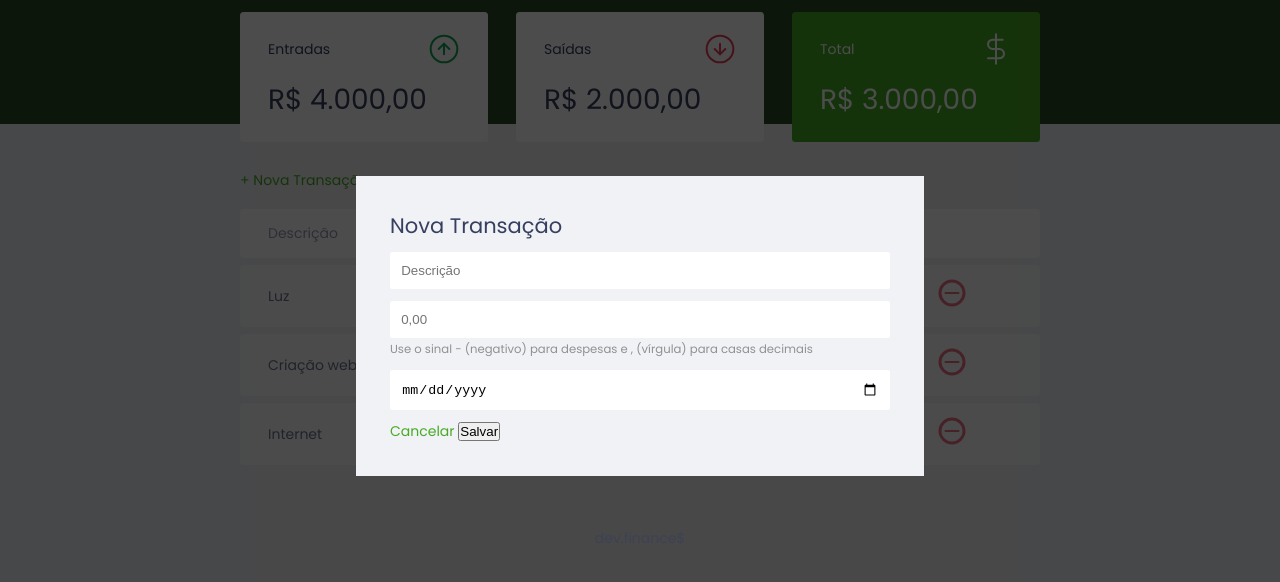
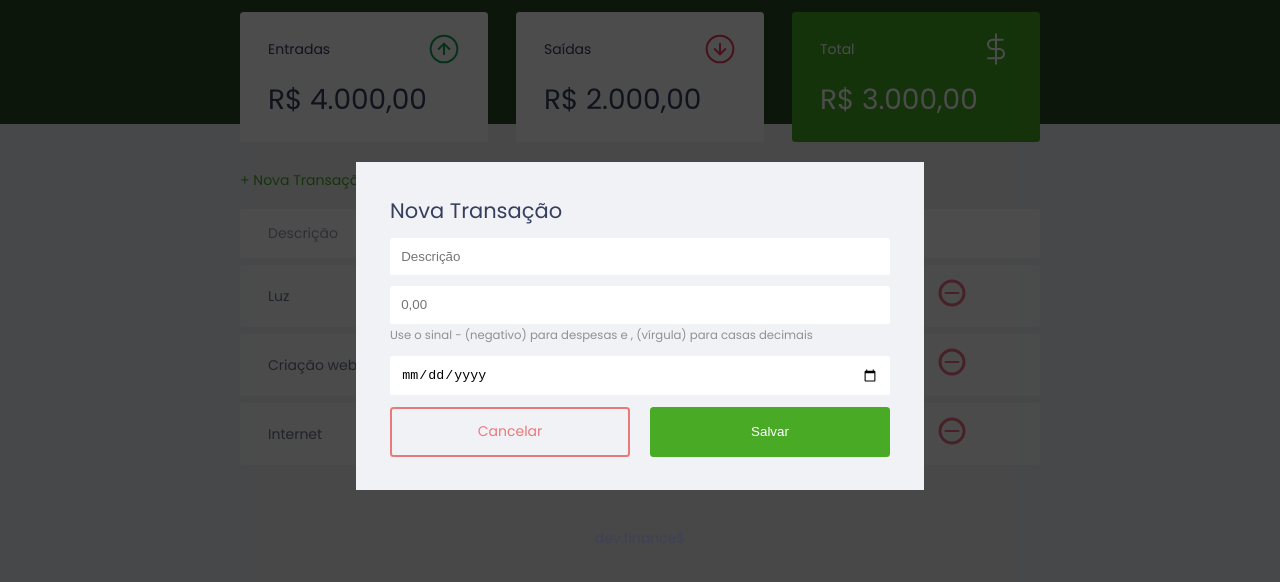
Before and after one commit to bbdoliveira/devfinace, a plain HTML site: page index.html in a window 1280 px wide. Shown: the part 74-656 px from the top of the page. Drawn offline with Linux system fonts and the light colour scheme.

Commit message:
Finalizando modal

```diff
--- a/style.css
+++ b/style.css
@@ -1,6 +1,9 @@
 /* =================== Global =================== */
 :root {
     --dark-blue: #363f5f;
+    --green: #49aa26;
+    --light-green: #3dd705;
+    --red: #e92929;
 }
 
 * {
@@ -45,17 +48,54 @@ h2 {
 
 /* ================ Links & Buttons ================ */
 a {
-    color: #49aa26;
+    color: var(--green);
     text-decoration: none;
 }
 
 a:hover {
-    color: #3dd705;
+    color: var(--light-green);
+}
+
+button {
+    width: 100%;
+    height: 50px;
+
+    border: none;
+
+    background: var(--green);
+    color: white;
+
+    padding: 0;
+    border-radius: 0.25rem;
+
+    cursor: pointer;
+}
+
+button:hover {
+    background: var(--light-green);
 }
 
 .button.new {
     display: inline-block;
     margin-bottom: .8rem;
+}
+
+.button.cancel {
+    color: var(--red);
+    border: 2px var(--red) solid;
+    border-radius: 0.25rem;
+
+    height: 50px;
+
+    display: flex;
+    align-items: center;
+    justify-content: center;
+
+    opacity: 0.6;
+}
+
+.button.cancel:hover {
+    opacity: 1;
 }
 
 /* =================== Header =================== */
@@ -228,7 +268,16 @@ input {
     opacity: 0.4;
 }
 
+.input-group.actions {
+    display: flex;
+    align-items: center;
+    justify-content: space-between;
+}
 
+.input-group.actions .button,
+.input-group.actions button {
+    width: 48%;
+}
 
 /* =================== Footer =================== */
 
```
